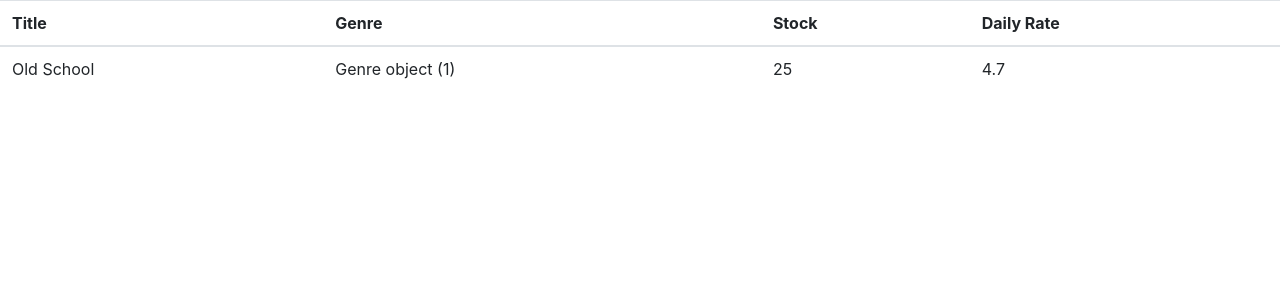
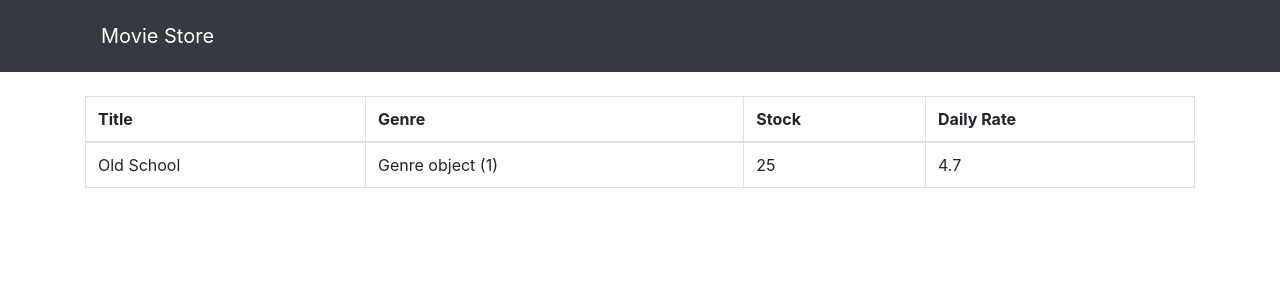
Before and after one commit to rishitaggarwal1/Movie-Store, a Django app: page /movies/ in a window 1280 px wide. Shown: the top 300 px of the page. Run offline with Django 3.2, Linux system fonts and the light colour scheme; data comes from the database, SQL or seed files in the repository; some libraries are stand-ins or nearby versions.

Commit message:
Movie Details Added

```diff
--- a/movies/templates/movies/base.html
+++ b/movies/templates/movies/base.html
@@ -9,7 +9,16 @@
     <title>Movie Store</title>
 </head>
 <body>
-{% block content %}
-{% endblock  %}
+<nav class="navbar navbar-dark bg-dark">
+    <div class="container">
+        <nav class="navbar navbar-expand-lg navbar-light">
+            <a class="navbar-brand" href="#">Movie Store</a>
+        </nav>
+    </div>
+</nav>
+    <main class="container">
+    {% block content %}
+    {% endblock  %}
+    </main>
 </body>
 </html>
--- a/movies/templates/movies/index.html
+++ b/movies/templates/movies/index.html
@@ -1,7 +1,8 @@
 {% extends 'movies/base.html' %}
 
 {% block content %}
-    <table class="table">
+<br>
+    <table class="table table-bordered table-hover">
         <thead>
             <tr>
                 <th>Title</th>
--- a/movies/urls.py
+++ b/movies/urls.py
@@ -1,5 +1,6 @@
 from django.urls import path
 from . import views
 urlpatterns = [
-    path('', views.index, name='index')
+    path('', views.index, name='movies_index'),
+    path('<int:movie_id>', views.detail, name='movies_detail')
 ]
--- a/movies/views.py
+++ b/movies/views.py
@@ -8,3 +8,8 @@
 def index(request):
     movies = Movie.objects.all()
     return render(request, 'movies/index.html', {'movies': movies})
+
+
+def detail(request, movie_id):
+    movie = Movie.objects.get(pk=movie_id)
+    return render(request, 'movies/detail.html', {'movie': movie})
```
Also changed, not shown: movies/templates/movies/detail.html (added, +12 -0 lines).
